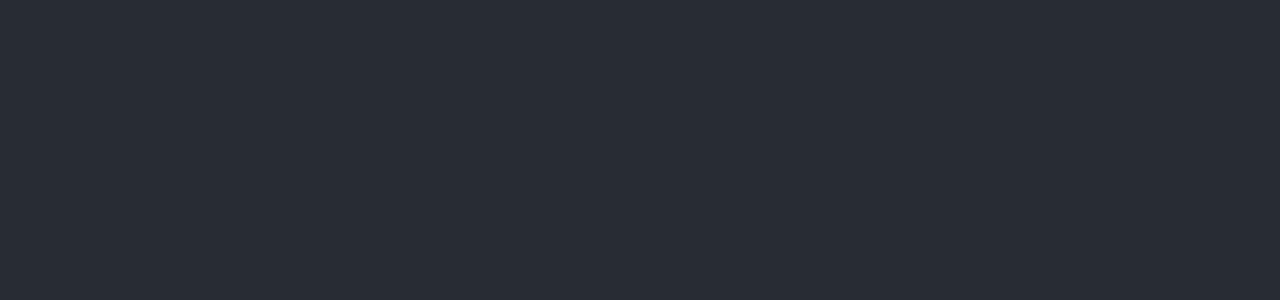
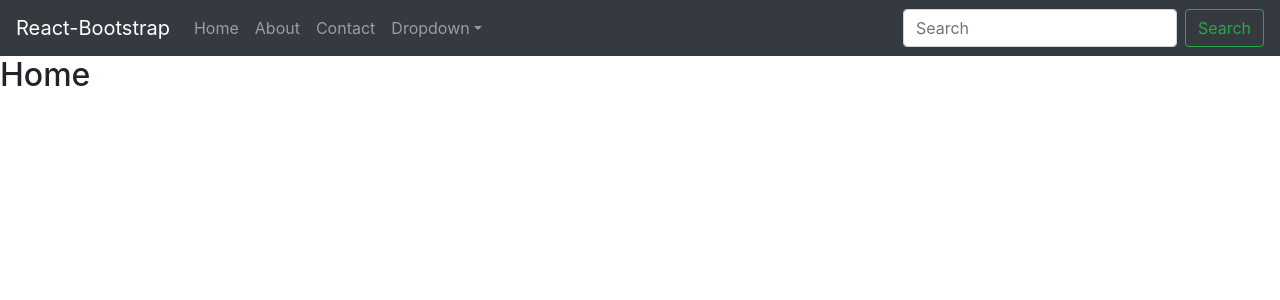
Before and after one commit to axfoxtail/React-Auth-Sample, a React (Create React App) app: page / in a window 1280 px wide. Shown: the top 300 px of the page. Built offline with nearby package versions, Linux system fonts and the light colour scheme.

Commit message:
front pages ui & front public route

```diff
--- /dev/null
+++ b/src/pages/About/index.js
@@ -0,0 +1,11 @@
+import React from "react";
+
+function About() {
+  return (
+    <div className="about">
+      <h2>About</h2>
+    </div>
+  );
+}
+
+export default About;
--- /dev/null
+++ b/src/pages/Contact/index.js
@@ -0,0 +1,11 @@
+import React from "react";
+
+function Contact() {
+  return (
+    <div className="contact">
+      <h2>Contact</h2>
+    </div>
+  );
+}
+
+export default Contact;
--- /dev/null
+++ b/src/pages/Home/index.js
@@ -0,0 +1,11 @@
+import React from "react";
+
+function Home() {
+  return (
+    <div className="home">
+      <h2>Home</h2>
+    </div>
+  );
+}
+
+export default Home;
--- a/src/pages/HomeRouter.js
+++ b/src/pages/HomeRouter.js
@@ -1,12 +1,33 @@
-import React from 'react';
+import React from "react";
+import {
+  BrowserRouter as Router,
+  Switch,
+  Route
+} from "react-router-dom";
+import Header from "./_components/_layout/Header";
+import About from "./About";
+import Contact from "./Contact";
+import Home from "./Home";
 
 function HomeRouter() {
   return (
-    <div className="App">
-      <header className="App-header">
-
-      </header>
-    </div>
+    <Router>
+      <Header />
+      <Switch>
+        <Route path="/contact">
+          <Contact />
+        </Route>
+        <Route path="/about">
+          <About />
+        </Route>
+        <Route path="/home">
+          <Home />
+        </Route>
+        <Route path="/">
+          <Home />
+        </Route>
+      </Switch>
+    </Router>
   );
 }
 
--- /dev/null
+++ b/src/pages/_components/_layout/Header.js
@@ -0,0 +1,33 @@
+import React from "react";
+import {Navbar, Nav, NavDropdown, Form, FormControl, Button} from 'react-bootstrap';
+
+function Header() {
+  return (
+    <div className="header">
+      <Navbar bg="dark" variant="dark" expand="lg">
+        <Navbar.Brand href="/">React-Bootstrap</Navbar.Brand>
+        <Navbar.Toggle aria-controls="basic-navbar-nav" />
+        <Navbar.Collapse id="basic-navbar-nav">
+          <Nav className="mr-auto">
+            <Nav.Link href="/home">Home</Nav.Link>
+            <Nav.Link href="/about">About</Nav.Link>
+            <Nav.Link href="/contact">Contact</Nav.Link>
+            <NavDropdown title="Dropdown" id="basic-nav-dropdown">
+              <NavDropdown.Item href="/about">Home</NavDropdown.Item>
+              <NavDropdown.Item href="/about">About</NavDropdown.Item>
+              <NavDropdown.Item href="/contact">Contact</NavDropdown.Item>
+              <NavDropdown.Divider />
+              <NavDropdown.Item href="/admin">Admin Panel</NavDropdown.Item>
+            </NavDropdown>
+          </Nav>
+          <Form inline>
+            <FormControl type="text" placeholder="Search" className="mr-sm-2" />
+            <Button variant="outline-success">Search</Button>
+          </Form>
+        </Navbar.Collapse>
+      </Navbar>
+    </div>
+  );
+}
+
+export default Header;
```
